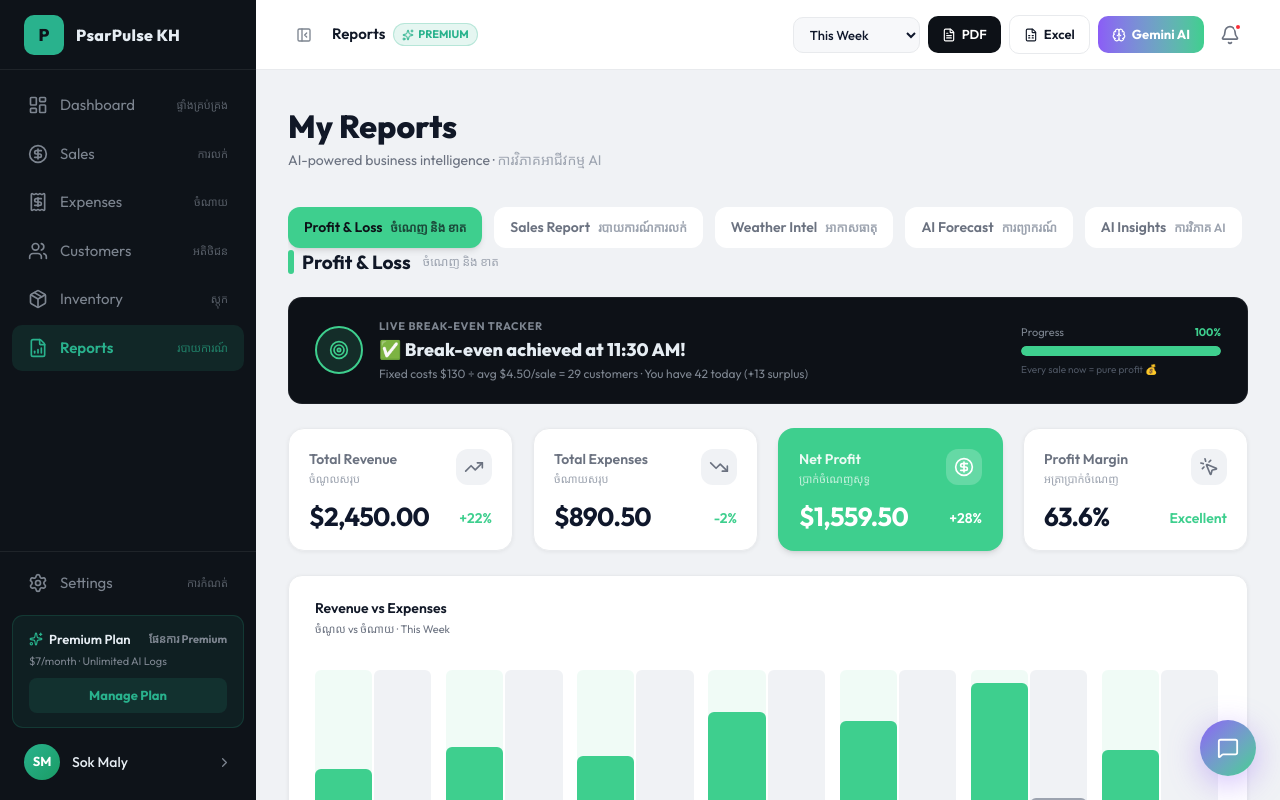
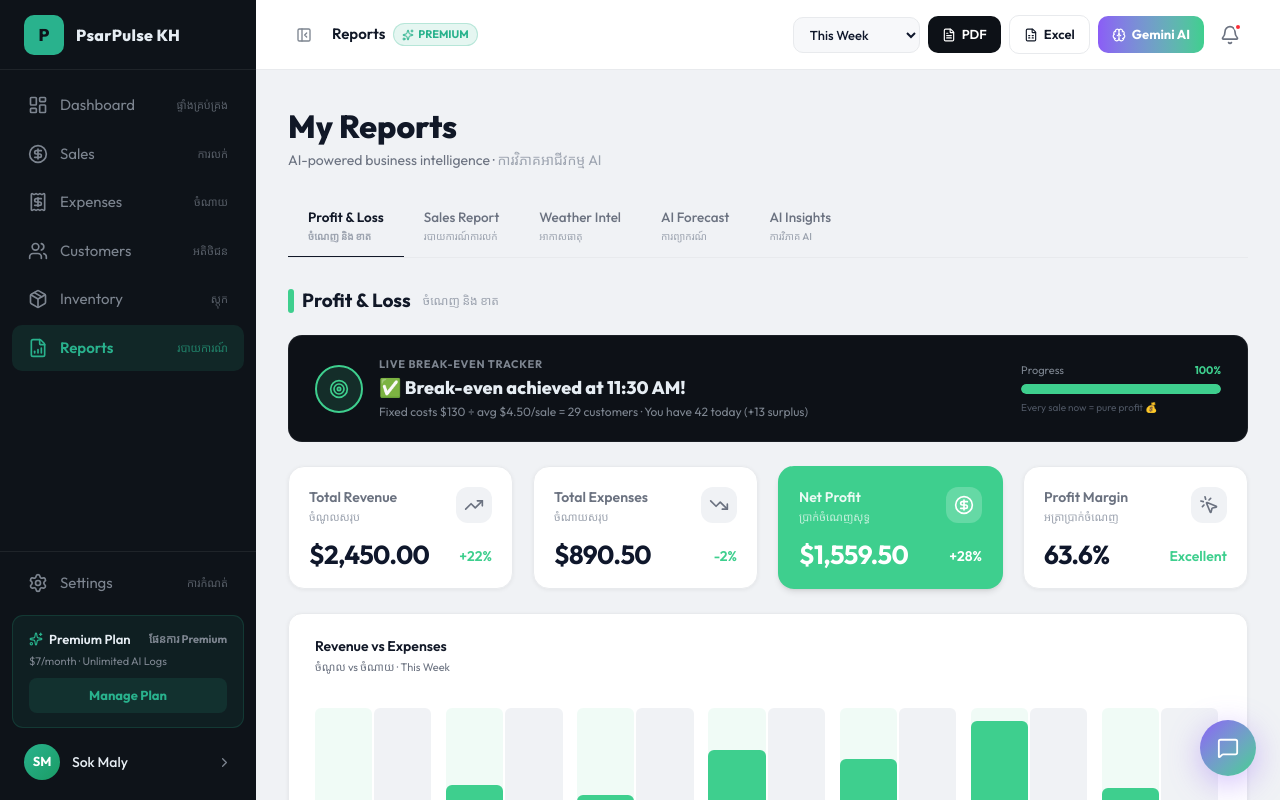
Before and after one commit to SoSereysokbotra/PsarPulse, a Next.js app: page /vendor/premium/reports in a window 1280 px wide. Built offline with nearby package versions, Linux system fonts and the light colour scheme; a web font is replaced by a local one.

Commit message:
fix premium

```diff
--- a/app/(dashboard)/vendor/premium/reports/page.tsx
+++ b/app/(dashboard)/vendor/premium/reports/page.tsx
@@ -142,23 +142,20 @@ export default function PremiumReportsPage() {
           </p>
         </div>
 
-        {/* ── Pill Tab Navigation (reused from pro/reports) ── */}
-        <div className="flex overflow-x-auto gap-3 pb-2 -mb-2 scrollbar-none">
+        {/* ── Tabs ── */}
+        <div className="flex items-end gap-0 border-b border-[#e8eaed] -mt-3 overflow-x-auto scrollbar-none">
           {TABS.map(tab => (
             <button
               key={tab.id}
               onClick={() => setActiveTab(tab.id)}
-              className={`flex-none px-4 py-2.5 rounded-xl text-[14px] font-semibold transition-colors flex items-center gap-2 border-0 cursor-pointer ${
+              className={`px-5 py-3 text-[13.5px] font-medium border-b-2 -mb-px flex flex-col items-start gap-0.5 bg-transparent border-x-0 border-t-0 cursor-pointer transition-colors whitespace-nowrap ${
                 activeTab === tab.id
-                  ? "bg-[#3ecf8e] text-[#0d1117] shadow-md"
-                  : "bg-white border border-[#e8eaed] text-[#6b7280] hover:bg-[#f7f8fa] hover:text-[#111827]"
+                  ? "border-b-[#111827] text-[#111827] font-semibold"
+                  : "border-b-transparent text-[#6b7280] hover:text-[#111827]"
               }`}
-              style={{ border: activeTab === tab.id ? "none" : undefined }}
             >
               <span>{tab.label}</span>
-              <span className={`text-[12px] ${activeTab === tab.id ? "text-[#0d1117]/70" : "text-[#9ca3af]"}`}>
-                {tab.khmer}
-              </span>
+              <span className="text-[10px] text-[#9ca3af]">{tab.khmer}</span>
             </button>
           ))}
         </div>
--- a/app/(dashboard)/vendor/pro/reports/page.tsx
+++ b/app/(dashboard)/vendor/pro/reports/page.tsx
@@ -171,21 +171,19 @@ export default function ProReportsPage() {
       <div className="flex-1 overflow-y-auto p-6 md:p-8 space-y-8">
 
           {/* Tabs Navigation */}
-          <div className="flex overflow-x-auto gap-3 pb-2 -mb-2 scrollbar-none">
+          <div className="flex items-end gap-0 border-b border-[#e8eaed] -mt-3 overflow-x-auto scrollbar-none">
             {tabs.map((tab) => (
               <button
                 key={tab.id}
                 onClick={() => setActiveTab(tab.id)}
-                className={`flex-none px-4 py-2.5 rounded-xl text-[14px] font-semibold transition-colors flex items-center gap-2 ${
+                className={`px-5 py-3 text-[13.5px] font-medium border-b-2 -mb-px flex flex-col items-start gap-0.5 bg-transparent border-x-0 border-t-0 cursor-pointer transition-colors whitespace-nowrap ${
                   activeTab === tab.id
-                    ? "bg-psar-primary text-white shadow-md"
-                    : "bg-white border border-slate-200 text-slate-600 hover:bg-slate-50 hover:text-slate-900"
+                    ? "border-b-[#111827] text-[#111827] font-semibold"
+                    : "border-b-transparent text-[#6b7280] hover:text-[#111827]"
                 }`}
               >
                 <span>{tab.label}</span>
-                <span className={`text-[12px] font-khmer ${activeTab === tab.id ? "text-indigo-200" : "text-slate-400"}`}>
-                  {tab.khmer}
-                </span>
+                <span className="text-[10px] text-[#9ca3af]">{tab.khmer}</span>
               </button>
             ))}
           </div>
```
